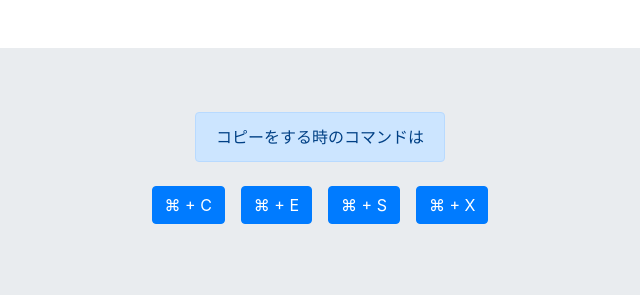
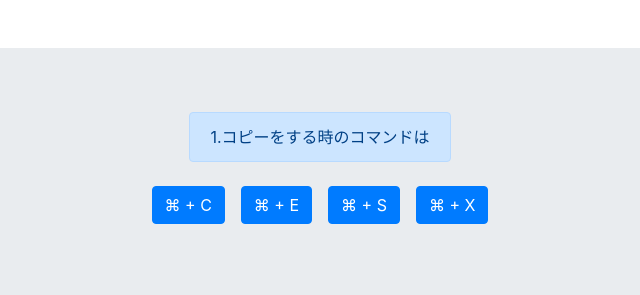
Before and after one commit to seikin123/Quiz_select, a plain HTML site: page index.html in a window 1280 px wide. Shown: the top 295 px of the page, 320-960 px from the left. Drawn offline with nearby package versions, Linux system fonts and the light colour scheme.

Commit message:
[add]問題の追加

```diff
--- a/app.js
+++ b/app.js
@@ -1,28 +1,58 @@
 const quiz = [
   {
-    question: 'コピーをする時のコマンドは',
+    question: '1.コピーをする時のコマンドは',
     answers: [ '⌘ + C', '⌘ + E', '⌘ + S', '⌘ + X'],
     correct: '⌘ + C'
   }, {
-    question: '新規にエディタを開くコマンドは？？',
+    question: '2.新規にエディタを開くコマンドは？？',
     answers: [ '⌘ + B', '⌘ + N', '⌘ + F', '⌘ + D'],
     correct: '⌘ + N'
   }, {
-    question: 'エディタを閉じるコマンドは？？',
+    question: '3.エディタを閉じるコマンドは？？',
     answers: [ '⌘ + D', '⌘ + C', '⌘ + W', '⌘ + V'],
     correct: '⌘ + W'
   }, {
-    question: '全選択をするコマンドは？？',
+    question: '4.全選択をするコマンドは？？',
     answers: [ '⌘ + A', '⌘ + C', '⌘ + W', '⌘ + V'],
     correct: '⌘ + A'
   }, {
-    question: '貼り付けをするコマンドは？？',
+    question: '5.貼り付けをするコマンドは？？',
     answers: [ '⌘ + F', '⌘ + C', '⌘ + W', '⌘ + V'],
     correct: '⌘ + V'
+  }, {
+    question: '6.大文字小文字の区別をする/しないの切替',
+    answers: [ '⌥ + C', '⌥ + E', '⌥ + S', '⌥ + D'],
+    correct: '⌥ + C'
+  }, {
+    question: '7.カーソル行削除',
+    answers: [ '⇧ + ⌘ + K', '⇧ + ⌘ + D', '⌥ + S', '⌥ + D'],
+    correct: '⇧ + ⌘ + K'
+  }, {
+    question: '8.カーソル行を下に移動	',
+    answers: [ '⇧ + ⌘ + ↓', '⌘ + ↓', '⌥ + ↓', '⌥ + ↑'],
+    correct: '⌥ + ↓'
+  }, {
+    question: '9.選択ワードの全マッチを選択',
+    answers: [ '⌘ + F2', '⌘ + F2', '⌥ + F2', '⇧ + ↑'],
+    correct: '⌘ + F2'
+  }, {
+    question: '10.行にインデントを追加',
+    answers: [ '⌘ + ]', '⌘ + @', '⌥ + ]', ']'],
+    correct: '⌘ + ]'
   }
+
 
 ];
 
+  // スタート表示
+  function startPress(e) {
+    if (!start_game && e.keyCode === 32) {
+    $("#start").hide();
+        return;
+    } else if (!start_game) {
+        return;
+    }
+  }
 const $window = window;
 const $doc = document;
 const $question = $doc.getElementById('js-question');
--- a/index.html
+++ b/index.html
@@ -18,7 +18,7 @@
 
 <body>
 
-  <div class="container">
+  <div id="start" class="container">
 
     <div class="jumbotron mt-5">
       <div class="d-flex justify-content-center">
```
